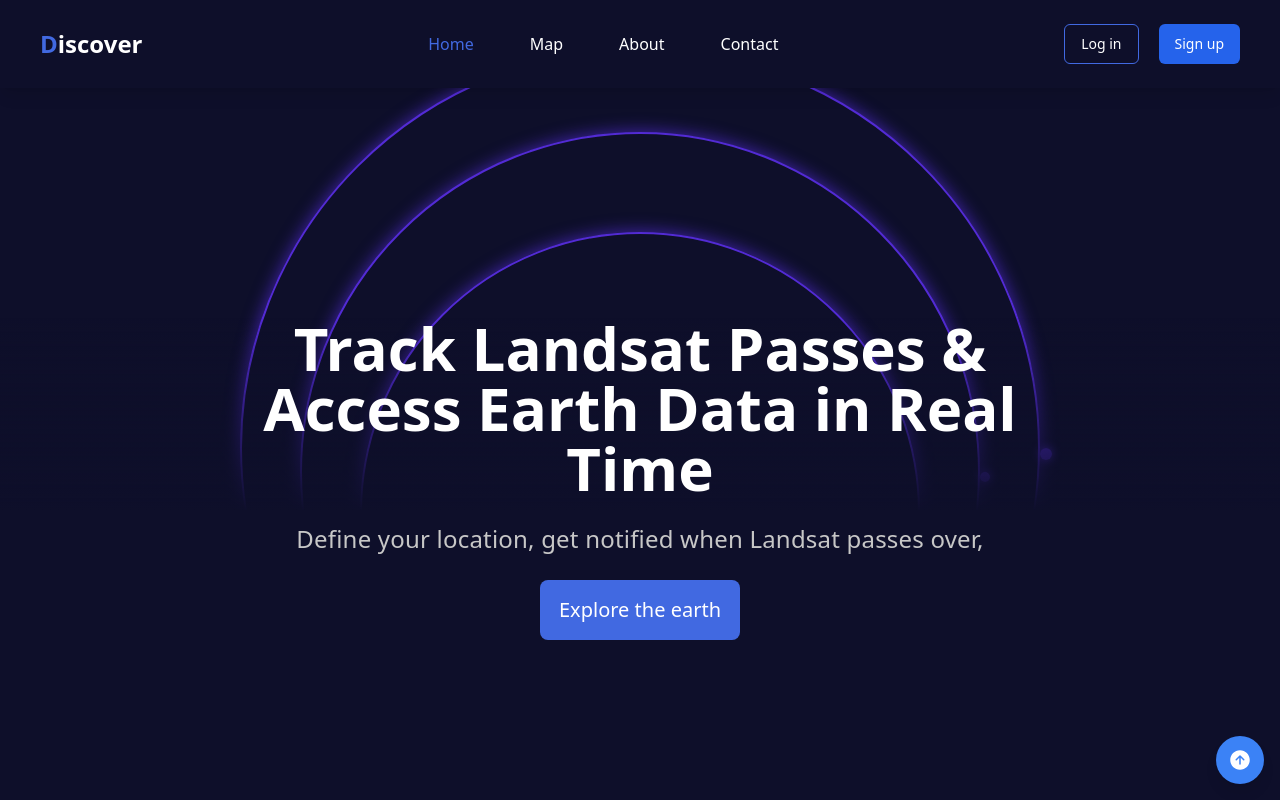
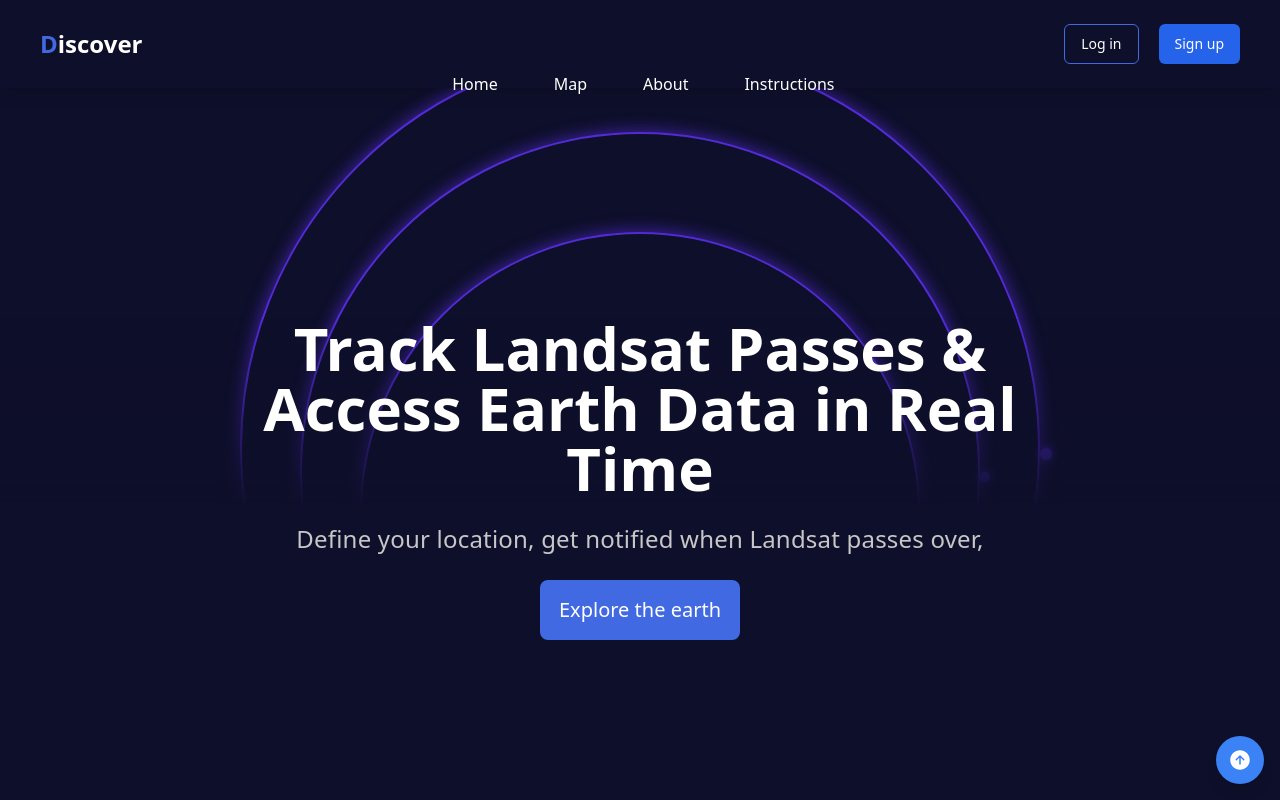
Before and after one commit to SpectraMappers/spectra-mappers2, a React (Vite) app: page / in a window 1280 px wide. Shown: the top 800 px of the page. Built offline with nearby package versions, Linux system fonts and the light colour scheme.

Commit message:
add some tricks

```diff
--- a/src/App.jsx
+++ b/src/App.jsx
@@ -16,26 +16,21 @@
 
   return (
     <QueryClientProvider client={queryClient}>
-      {/* Wrap with BrowserRouter to provide router context */}
       <BrowserRouter>
-        {/* Wrap everything with AuthProvider for authentication management */}
-        <AuthProvider>
-          {/* Wrap with ModalProvider for modal management */}
-          <ModalProvider>
-            {/* Include LandsatProvider to provide context values for Landsat API */}
+        <ModalProvider>
+          <AuthProvider>
             <LandsatProvider>
               <AppRoutes />
             </LandsatProvider>
-          </ModalProvider>
-        </AuthProvider>
+          </AuthProvider>
+        </ModalProvider>
       </BrowserRouter>
     </QueryClientProvider>
   );
 }
 
-// Separated Routes into its own component
 function AppRoutes() {
-  const { openLogin } = useModal(); // Use the modal hook from ModalProvider context
+  const { openLogin } = useModal();
 
   return (
     <Routes>
@@ -45,7 +40,6 @@
       <Route path="/forgetpass" element={<ForgetPass />} />
       <Route path="/landsatForm" element={<LandsatForm />} />
 
-      {/* Private route for the SatelliteMap */}
       <Route
         path="/map"
         element={
@@ -55,7 +49,6 @@
         }
       />
 
-      {/* Redirect any unknown path to Home */}
       <Route path="*" element={<Home />} />
     </Routes>
   );
--- a/src/components/LoginForm.jsx
+++ b/src/components/LoginForm.jsx
@@ -26,7 +26,7 @@
 });
 
 export default function LoginForm() {
-  const { closeLogin, openSignIn } = useModal(); // Using modal context
+  const { closeLogin, openSignUp } = useModal(); // Using modal context
   const { loginMutation } = useAuth(); // Destructuring the loginMutation from useAuth
   const form = useForm({
     resolver: zodResolver(formSchema),
@@ -97,7 +97,7 @@
                 <u
                   onClick={() => {
                     closeLogin();
-                    openSignIn();
+                    openSignUp();
                   }}
                   className="text-blue-600 hover:text-blue-800"
                 >
--- a/src/components/SignUpForm.jsx
+++ b/src/components/SignUpForm.jsx
@@ -44,7 +44,7 @@
 });
 
 export default function SignUpForm() {
-  const { openLogin, closeSignIn, submitSignUp } = useModal(); // Use the modal context
+  const { openLogin, closeSignUp, submitSignUp } = useModal(); // Use the modal context
 
   // Initialize the form using react-hook-form and zodResolver
   const form = useForm({
@@ -67,7 +67,7 @@
     form.reset(); // Reset the form after submission
 
     // Close the Sign Up modal and open the Login modal
-    closeSignIn();
+    closeSignUp();
     openLogin();
   };
 
@@ -83,7 +83,7 @@
           </div>
           <button
             className="absolute right-5 top-5 text-gray-600 hover:text-gray-800"
-            onClick={closeSignIn}
+            onClick={closeSignUp}
             aria-label="Close"
           >
             <IoClose size={24} />
@@ -224,8 +224,9 @@
               Already have an account?{" "}
               <Link to="/login">
                 <u
+                className="text-blue-600 hover:text-blue-800"
                   onClick={() => {
-                    closeSignIn();
+                    closeSignUp();
                     openLogin();
                   }}
                 >
--- a/src/components/home/Instructions.jsx
+++ b/src/components/home/Instructions.jsx
@@ -16,7 +16,7 @@
       {/* Instruction Header */}
       <div className="flex justify-center items-center flex-col gap-2 font-Kanit z-10">
         <h1 className="text-4xl font-bold mb-8 text-white">Instructions</h1>
-        <p className="text-gray-400 text-lg mb-8">
+        <p className="text-gray-400 text-lg mb-8 text-center">
           Step-by-step instructions on how to use the key features of the website.
         </p>
       </div>
--- a/src/components/home/Navbar.jsx
+++ b/src/components/home/Navbar.jsx
@@ -34,49 +34,6 @@
             iscover
           </span>
         </Link>
-
-        {/* Menu Items */}
-        <div
-          className={`items-center justify-between w-full md:flex md:w-auto md:order-1 transition-all duration-300 ${
-            isOpen ? "flex" : "hidden"
-          }`}
-          id="navbar-cta"
-        >
-          <ul className="flex flex-col md:flex-row font-medium p-4 mt-4 bg-transparent rounded-lg md:space-x-8 md:mt-0">
-            <li>
-              <Link
-                to="/"
-                className="block py-2 px-3 rounded text-[#4169e1] hover:text-white"
-              >
-                Home
-              </Link>
-            </li>
-            <li>
-              <Link
-                to="/map"
-                className="block py-2 px-3 text-white rounded hover:bg-gray-700 hover:text-white"
-              >
-                Map
-              </Link>
-            </li>
-            <li>
-              <Link
-                to="/about"
-                className="block py-2 px-3 text-white rounded hover:bg-gray-700 hover:text-white"
-              >
-                About
-              </Link>
-            </li>
-            <li>
-              <Link
-                to="/contact"
-                className="block py-2 px-3 text-white rounded hover:bg-gray-700 hover:text-white"
-              >
-                Contact
-              </Link>
-            </li>
-          </ul>
-        </div>
 
         {/* Conditionally render Login/Signup or User Info */}
         <div className="flex md:order-2 space-x-3 gap-[5px] md:gap-2">
@@ -133,7 +90,7 @@
                 type="button"
                 variant="outline"
                 onClick={handleLogout}
-                className="hover:bg-red-500 hover:text-white"
+                className="hover:bg-red-500 hover:text-white transition-all duration-300"
               >
                 <Link to="/">Log out</Link>
               </Button>
@@ -144,7 +101,7 @@
                 asChild
                 type="button"
                 variant="outline"
-                className="hover:bg-blue-500 hover:text-white"
+                className="px-2 md:px-4 hover:bg-blue-500 hover:text-white"
               >
                 <Link to="/login" onClick={openLogin}>
                   Log in
@@ -153,7 +110,7 @@
               <Button
                 type="button"
                 variant="secondary"
-                className="bg-blue-600 hover:bg-blue-700 text-white"
+                className="px-2 md:px-4 bg-blue-600 hover:bg-blue-700 text-white"
               >
                 <Link to="/signup" onClick={openSignUp}>
                   Sign up
@@ -161,7 +118,6 @@
               </Button>
             </>
           )}
-        </div>
 
           {/* Mobile Menu Toggle Button */}
           <button
@@ -187,6 +143,34 @@
               />
             </svg>
           </button>
+        </div>
+
+        <div
+          className={`items-center justify-between w-full md:flex md:w-auto md:order-1 transition-transform duration-300 ease-in-out ${
+            isOpen ? "translate-y-0" : "translate-y-10 hidden"
+          } translate-y-0`}
+          id="navbar-cta"
+        >
+          <ul className="flex flex-col md:flex-row font-medium p-4 mt-4 bg-transparent rounded-lg md:space-x-8 md:mt-0">
+            {["Home", "Map", "About", "Instructions"].map((link, index) => (
+              <li
+                key={link}
+                className={`transform transition-transform duration-300 ease-in-out ${
+                  isOpen
+                    ? `translate-x-0 delay-${index * 100}`
+                    : "translate-x-10"
+                }`}
+              >
+                <Link
+                  to={`/${link.toLowerCase()}`}
+                  className="block py-2 px-3 rounded text-white hover:text-[#4169e1] hover:translate-x-2 active:text-[#224ccc] transition-all duration-300"
+                >
+                  {link}
+                </Link>
+              </li>
+            ))}
+          </ul>
+        </div>
       </div>
 
       {/* Profile Popup */}
--- a/src/components/home/Text.jsx
+++ b/src/components/home/Text.jsx
@@ -11,7 +11,7 @@
         <p className="text-[#c7c7c7] text-xl md:text-2xl font-light leading-[120%] tracking-[0.2px]">
           Define your location, get notified when Landsat passes over,
         </p>
-        <Link to ="/map" className="w-[160px] md:w-[200px] cursor-pointer p-2 md:p-4 rounded-lg text-white bg-[#4169E1] md:text-xl">
+        <Link to ="/map" className="w-[160px] md:w-[200px] cursor-pointer p-2 md:p-4 rounded-lg text-white bg-[#4169E1] md:text-xl hover:bg-[#305bd9] transition-all duration-300">
           Explore the earth
         </Link>
       </div>
--- a/src/services/contextApi.jsx
+++ b/src/services/contextApi.jsx
@@ -56,7 +56,7 @@
 
   // Functions to open and close modals
   const openSignUp = () => dispatch({ type: OPEN_SIGNUP }); // Ensure this function name is correct
-  const closeSignIn = () => dispatch({ type: CLOSE_SIGNUP });
+  const closeSignUp = () => dispatch({ type: CLOSE_SIGNUP });
   const openLogin = () => dispatch({ type: OPEN_LOGIN });
   const closeLogin = () => dispatch({ type: CLOSE_LOGIN });
   const openForgetPass = () => dispatch({ type: OPEN_FORGETPASS });
@@ -107,7 +107,7 @@
       value={{
         ...state,
         openSignUp, // Correct function name
-        closeSignIn,
+        closeSignUp,
         openLogin,
         closeLogin,
         openForgetPass,
--- a/src/services/useAuth.jsx
+++ b/src/services/useAuth.jsx
@@ -1,6 +1,7 @@
 import { createContext, useContext } from "react";
 import { useMutation, useQueryClient } from "@tanstack/react-query";
 import { useNavigate } from "react-router-dom";
+import { useModal } from "../services/contextApi";
 import Swal from "sweetalert2";
 import axios from "axios";
 
@@ -8,6 +9,7 @@
 const AuthContext = createContext();
 
 export const useAuth = () => {
+  const {closeLogin} =useModal()
   const navigate = useNavigate(); // React hook for navigation
   const queryClient = useQueryClient(); // React Query hook for managing cache
 
@@ -42,6 +44,7 @@
             // Invalidate user query cache and navigate to the map page
             queryClient.invalidateQueries("user");
             navigate("/map");
+            closeLogin();
           } catch (error) {
             // Handle error if fetching user data fails
             Swal.fire(
```
Lines whose indentation alone changed are shown as unchanged.
